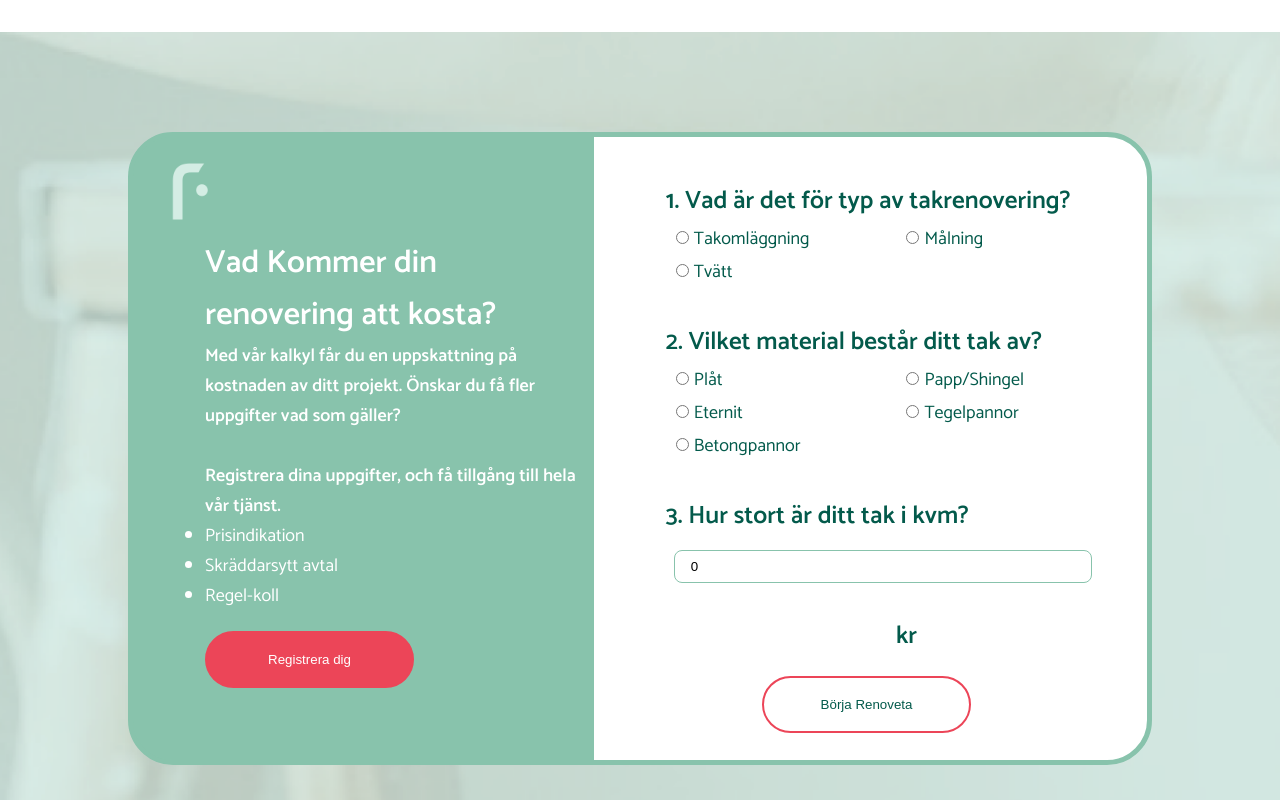
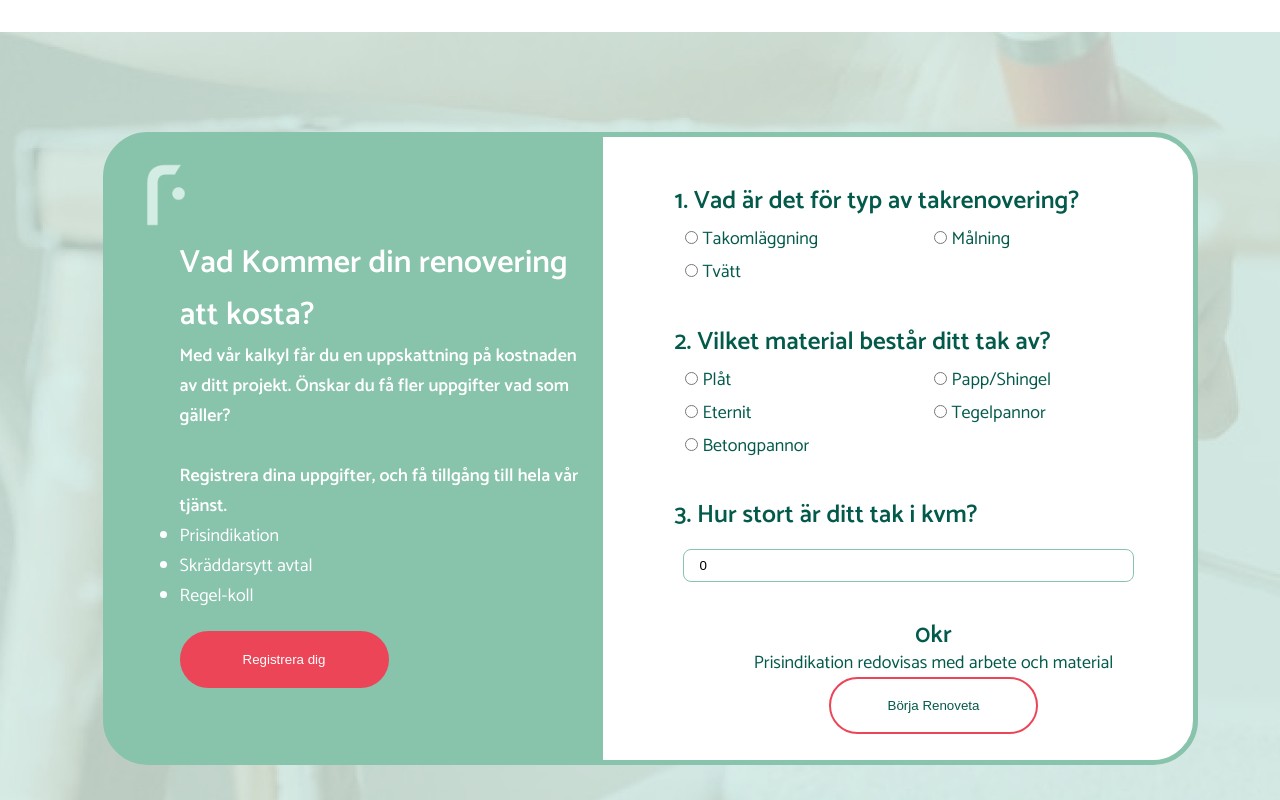
Before and after one commit to Kevin-Krantz/renoveta-frontend, a React (Create React App) app: page / in a window 1280 px wide. Shown: the part 2040-2840 px from the top of the page. Built offline with nearby package versions, Linux system fonts and the light colour scheme; no server answers.

Commit message:
added calculation and checkbox checked states

```diff
--- a/src/components/common/Checkbox.tsx
+++ b/src/components/common/Checkbox.tsx
@@ -7,6 +7,7 @@ interface CheckboxProps {
   value?: string;
   className?: string;
   name: string;
+  type: string;
 }
 function Checkbox(props: CheckboxProps) {
   return (
@@ -15,7 +16,7 @@ function Checkbox(props: CheckboxProps) {
         key={props.id}
         id={props.id}
         onChange={props.handleCheck}
-        type="radio"
+        type={props.type}
         checked={props.checked}
         value={props.value}
         className={props.className}
--- a/src/components/firstPage/calculator/BoxRight.tsx
+++ b/src/components/firstPage/calculator/BoxRight.tsx
@@ -1,13 +1,9 @@
-import { useState } from "react";
+import { ChangeEvent, useState } from "react";
 import styled from "styled-components";
 import Button from "../../common/Button";
 import Checkbox from "../../common/Checkbox";
 import Input from "../../common/Input";
 import { Link } from "react-router-dom";
-
-type Checked<T> = {
-  [Property in keyof T]?: boolean;
-};
 
 enum RenovationType {
   REROOFING = "Takomläggning",
@@ -16,6 +12,7 @@ enum RenovationType {
 }
 
 enum MaterialType {
+  DEFAULT = "",
   SHEET_METAL = "Plåt",
   PAPER = "Papp/Shingel",
   ETHERNITE = "Eternit",
@@ -25,14 +22,20 @@ enum MaterialType {
 
 function BoxRight() {
   const [input, setInput] = useState<number>(0);
-  const [checked, setChecked] = useState<{ [key in RenovationType]?: boolean }>(
-    {}
+  const [selectedType, setSelectedType] = useState<RenovationType | "">("");
+  const [selectedMaterial, setSelectedMaterial] = useState<MaterialType | "">(
+    ""
   );
-  const [isChecked, setIsChecked] = useState<{
-    [key in MaterialType]?: false;
-  }>({});
 
-  const data = [
+  interface Data {
+    id: string;
+    name: MaterialType;
+    [RenovationType.REROOFING]: number;
+    [RenovationType.PAINTING]: number;
+    [RenovationType.CLEANING]: number;
+  }
+
+  const data: Data[] = [
     {
       id: "1",
       name: MaterialType.SHEET_METAL,
@@ -70,20 +73,16 @@ function BoxRight() {
     },
   ];
 
-  const handleChecked = (item: any) => {
-    if (item === Object.values(RenovationType)) return (item = true);
-    setChecked(item);
-  };
+  function getTotalPrice() {
+    let total = 0;
 
-  const handleCheck = (item: any) => {
-    if (item === Object.values(MaterialType)) return (item = true);
-    setIsChecked(item);
-  };
+    const material = data.find((item) => item.name === selectedMaterial);
 
-  function getTotalPrice() {
-    // let total = 0;
-    // const formData = data;
-    // return total;
+    if (!material) return total;
+
+    total += material[selectedType as RenovationType] * input;
+
+    return total;
   }
 
   return (
@@ -98,10 +97,12 @@ function BoxRight() {
                   className="checkbox-input"
                   key={i}
                   id={i.toString()}
-                  // checked={checked}
-                  //@ts-ignore
-                  handleCheck={handleChecked}
+                  checked={option === selectedType}
+                  handleCheck={(e) =>
+                    setSelectedType(e.target.name as RenovationType)
+                  }
                   name={option}
+                  type="radio"
                 />
               </StyledCheckBox>
             );
@@ -117,11 +118,13 @@ function BoxRight() {
                 <Checkbox
                   className="checkbox-input"
                   key={option.id}
-                  id={option.id}
-                  // checked={isChecked}
-                  //@ts-ignore
-                  handleCheck={handleCheck}
+                  id={option.id.toString()}
+                  checked={option.name === selectedMaterial}
+                  handleCheck={(e) =>
+                    setSelectedMaterial(e.target.name as MaterialType)
+                  }
                   name={option.name}
+                  type="radio"
                 />
               </StyledCheckBox>
             );
@@ -140,8 +143,10 @@ function BoxRight() {
           />
         </a>
       </div>
-      <TotalaPris>{}kr</TotalaPris>
+
       <End>
+        <a>{getTotalPrice()}kr</a>
+        <p>Prisindikation redovisas med arbete och material</p>
         <Link to="/renovetaform">
           <Button primary={false} type="submit" label={"Börja Renoveta"} />
         </Link>
@@ -153,7 +158,7 @@ function BoxRight() {
 export default BoxRight;
 
 const Right = styled.span`
-  width: 55%;
+  width: 600px;
   display: grid;
   background-color: var(--bg-primary);
   color: var(--text-secondary);
@@ -180,6 +185,13 @@ const Right = styled.span`
     grid-template-columns: auto auto;
     margin: 10px;
   }
+
+  @media screen and (max-width: 880) {
+    width: 300px;
+    right: 50px;
+
+    font-size: 16px !important;
+  }
 `;
 
 const StyledCheckBox = styled.div`
@@ -192,17 +204,6 @@ const StyledCheckBox = styled.div`
   }
 `;
 
-const TotalaPris = styled.a`
-  text-align: center !important;
+const End = styled.div`
+  text-align: center;
 `;
-
-const End = styled.div`
-  padding-left: 20%;
-
-  p {
-    font-style: bold;
-    font-weight: 700;
-    font-size: 14;
-    padding-left: 21;
-  }
-`;
--- a/src/components/firstPage/calculator/Calculator.tsx
+++ b/src/components/firstPage/calculator/Calculator.tsx
@@ -19,8 +19,8 @@ export default Calculator;
 
 const Image = styled.div`
   background-image: url("images/bg-photo-paint.png");
-  background-size: 180%;
-  width: 100%;
+  background-size: auto;
+  background-repeat: none;
 `;
 
 const Container = styled.div`
@@ -33,11 +33,18 @@ const Box = styled.span`
   display: flex;
   justify-content: center;
   text-align: left;
-  width: 80%;
-  left: 10%;
+  width: 1100px;
+  left: 100px;
   position: relative;
   margin-top: 100px;
   margin-bottom: 100px;
   padding-bottom: 32px;
   font-size: 18px;
+
+  @media screen and (max-width: 880) {
+    width: 500px;
+    right: 50px;
+
+    font-size: 14px !important;
+  }
 `;
--- a/src/components/renovetaForm/RenovationForm.tsx
+++ b/src/components/renovetaForm/RenovationForm.tsx
@@ -1,105 +1,96 @@
-import React, { ChangeEvent } from 'react';
-import styled from 'styled-components';
-import Checkbox from '../common/Checkbox';
-import {useState} from 'react';
-import Right from './RenovetaForm';
-
-
-
+import React, { ChangeEvent } from "react";
+import styled from "styled-components";
+import Checkbox from "../common/Checkbox";
+import { useState } from "react";
+import Right from "./RenovetaForm";
 
 type RenovationData = {
-   typeOfRenovation: string
-   changeApperance: string
-  }
+  typeOfRenovation: string;
+  changeApperance: string;
+};
 
 type RenovationFormProps = RenovationData & {
-    updateFields: (fields: Partial<RenovationData>) => void
-  }
+  updateFields: (fields: Partial<RenovationData>) => void;
+};
 
 export function RenovationForm({
   typeOfRenovation,
   changeApperance,
   updateFields,
 }: RenovationFormProps) {
-
   const data = [
-        {id: 1, name: "Plåtarbete" },
-        {id: 2, name: "Takomläggning"},
-        {id: 3, name: "Takrenovering"},
-        {id: 4, name: "Takbyte"},
-        {id: 5, name: "Taktvätt" },
-        {id: 6, name: "Annat" },
+    { id: 1, name: "Plåtarbete" },
+    { id: 2, name: "Takomläggning" },
+    { id: 3, name: "Takrenovering" },
+    { id: 4, name: "Takbyte" },
+    { id: 5, name: "Taktvätt" },
+    { id: 6, name: "Annat" },
   ];
 
   const [options, setOptions] = useState([]);
   //@ts-ignore
-const handleChange =(item:any) => {
+  const handleChange = (item: any) => {
     let selectedOption = options;
-  if(selectedOption.some((option:any) => option.id === item.id)) {
-    selectedOption = selectedOption.filter((option:any) => option.id !== item.id);
+    if (selectedOption.some((option: any) => option.id === item.id)) {
+      selectedOption = selectedOption.filter(
+        (option: any) => option.id !== item.id
+      );
     } else {
       //@ts-ignore
       selectedOption.push(item);
     }
     setOptions(selectedOption);
-     }
+  };
 
   return (
     <>
-
       <label>Vad för typ av renovering planerar du på att utföra?</label>
       <CheckboxContainer>
-        {data.map((option)=>{
+        {data.map((option) => {
           return (
-             <CheckboxBg>
+            <CheckboxBg key={option.id}>
               <Checkbox
-                    className='checkbox-input'
+                className="checkbox-input"
                 key={option.id}
-                    id={option.id}
+                id={option.id.toString()}
                 //@ts-ignore
-                    handleCheck = {() => {
-                      handleChange(option)
+                handleCheck={() => {
+                  handleChange(option);
                 }}
                 name={option.name}
+                type="checkbox"
               />
             </CheckboxBg>
-            )
+          );
         })}
-
       </CheckboxContainer>
 
       <label>Planerar du på att ändra - färg, material eller form?</label>
       <input
-          className='form-input'
+        className="form-input"
         placeholder="Beskriv vad du ska ändra på din bostad"
         type="text"
         value={changeApperance}
-          onChange={e => updateFields({ changeApperance: e.target.value })}
+        onChange={(e) => updateFields({ changeApperance: e.target.value })}
       />
-
     </>
-    )
-
+  );
 }
 
-
-
-  export const CheckboxContainer = styled.ul `
+export const CheckboxContainer = styled.ul`
   list-style: none;
   column-count: 2;
   column-fill: balance;
-
 
   input {
     margin: 9px;
     z-index: 10;
     border: 1px solid var(--bg-secondary);
   }
-  `
+`;
 
-  export const CheckboxBg = styled.div `
-  background-color: #D4EDE4;
+export const CheckboxBg = styled.div`
+  background-color: #d4ede4;
   margin-bottom: 5px;
   border-radius: 5px;
-
-  `
+`;
```
Also changed, not shown: src/components/renovetaForm/PropertyForm.tsx (+47 -51 lines). Lines whose indentation alone changed are shown as unchanged.
